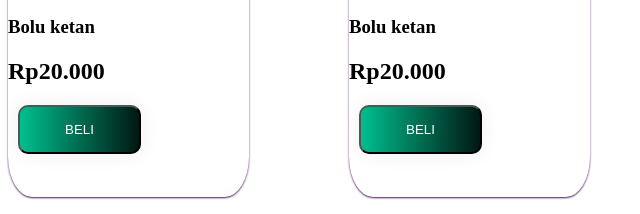
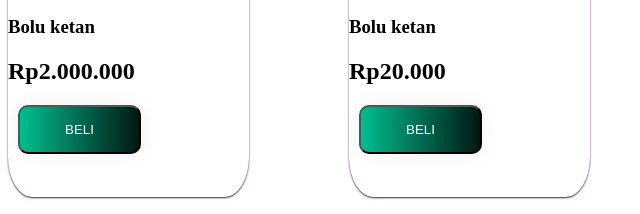
Before and after one commit to Ardi-Pebriyan/Store, a plain HTML site: page index.html in a window 1280 px wide. Shown: the part 211-425 px from the top of the page, 0-640 px from the left. Drawn offline with Linux system fonts and the light colour scheme.

Commit message:
commit dari sini

```diff
--- a/index.html
+++ b/index.html
@@ -11,7 +11,7 @@
         <div class="card">
             <img src="p.jpg">
             <h3>Bolu ketan</h3>
-            <h2>Rp20.000</h2>
+            <h2>Rp2.000.000</h2>
             <button class="btn-grad">Beli</button>
         </div>
         <div class="card">
```
